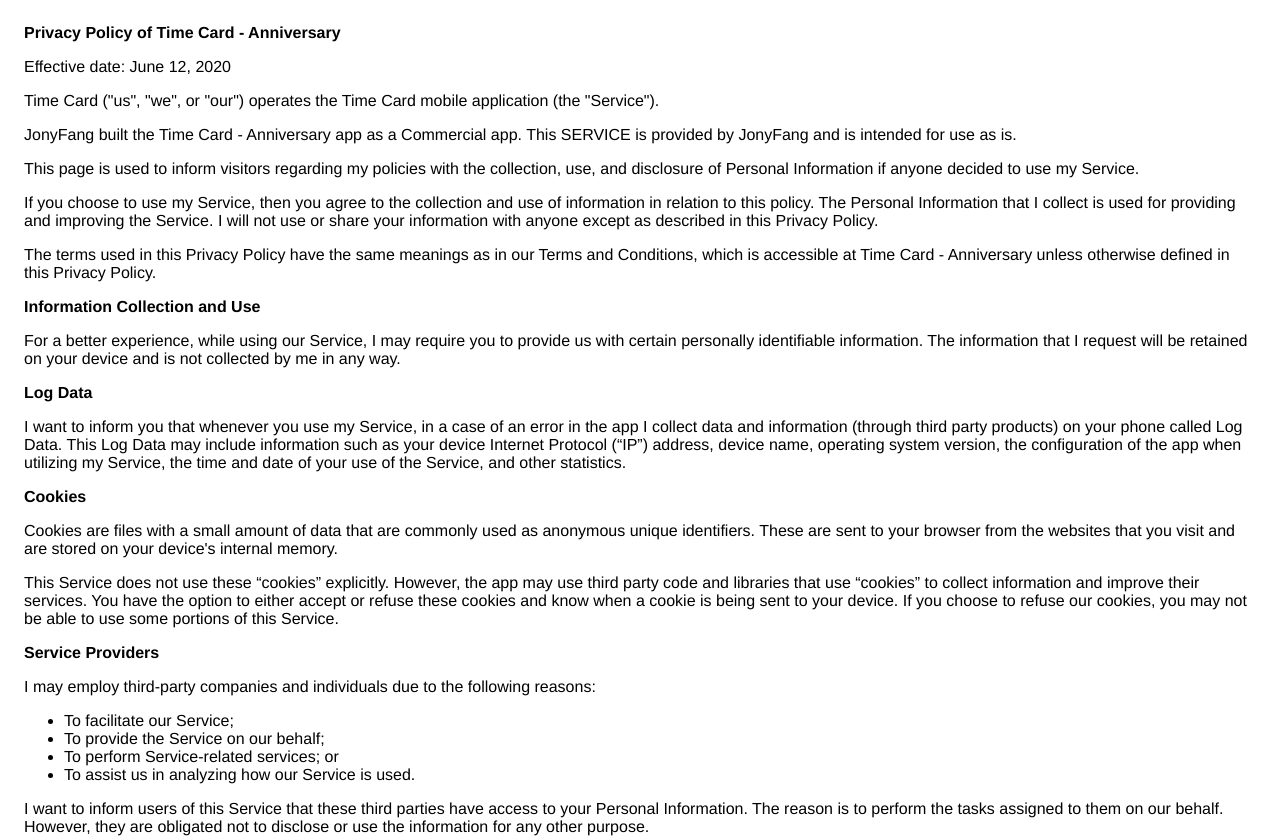
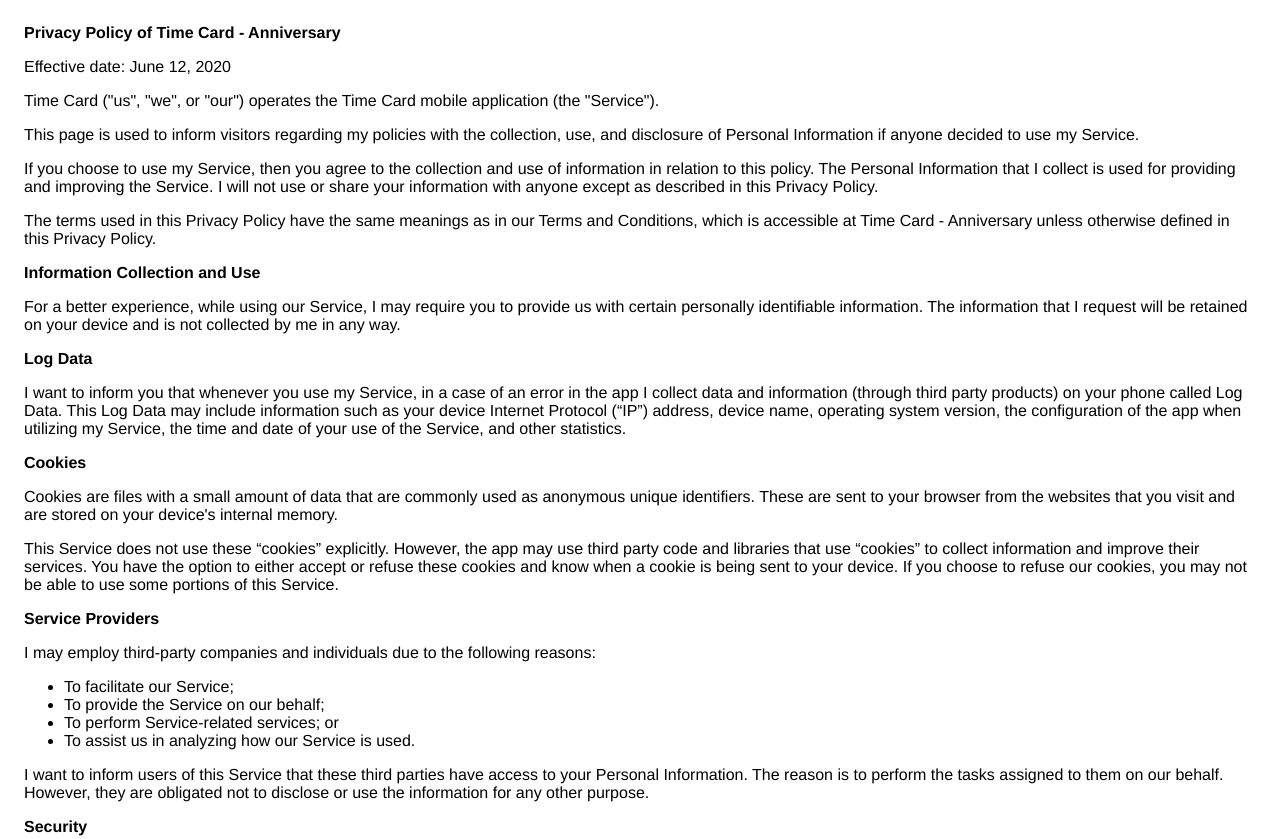
Before and after one commit to timecardapp/privacy_policy, a plain HTML site: page index.html in a window 1280 px wide. Shown: the top 839 px of the page. Drawn offline with Linux system fonts and the light colour scheme.

Commit message:
update
Signed-off-by: JonyFang <jony.chunfang@gmail.com>

```diff
--- a/index.html
+++ b/index.html
@@ -12,11 +12,6 @@
 
                 <p>Time Card ("us", "we", or "our") operates the Time Card mobile application (the "Service").</p>
                 <p>
-                  JonyFang built the Time Card - Anniversary app as
-                  a Commercial app. This SERVICE is provided by
-                  JonyFang  and is intended for use as
-                  is.
-                </p> <p>
                   This page is used to inform visitors regarding my
                   policies with the collection, use, and disclosure of Personal
                   Information if anyone decided to use my Service.
```
